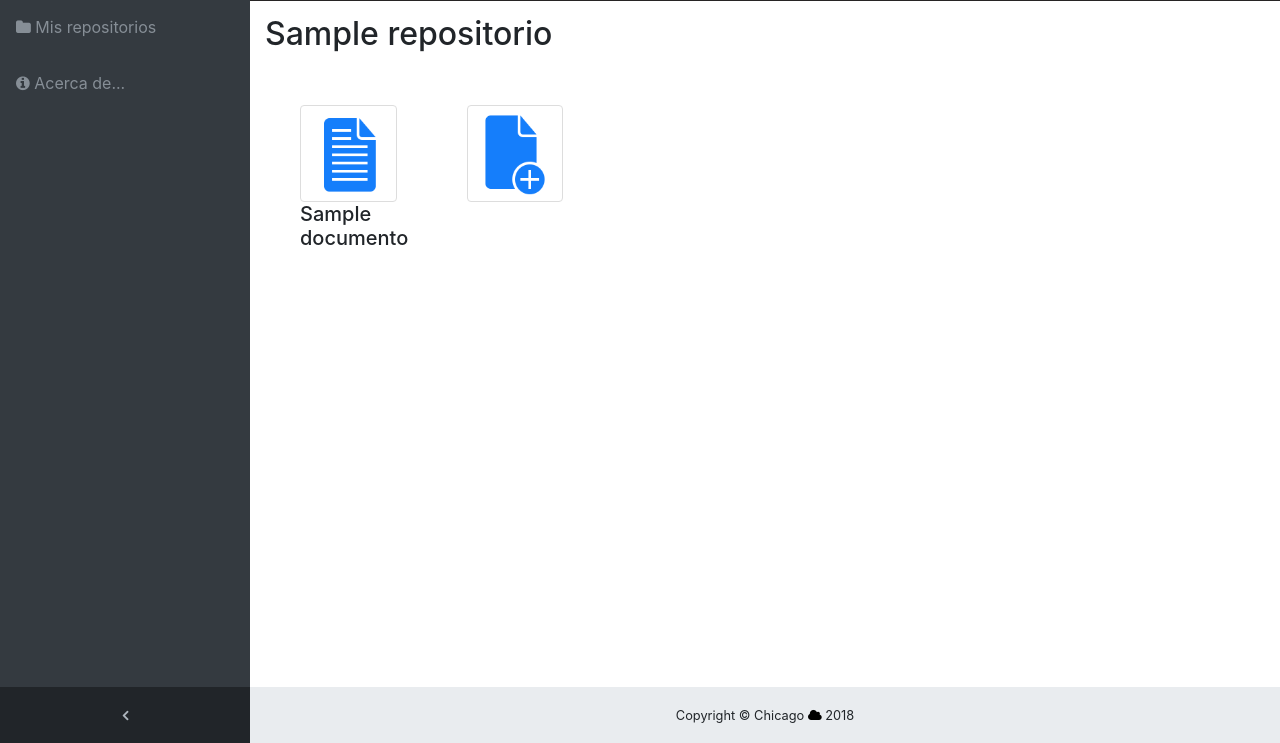
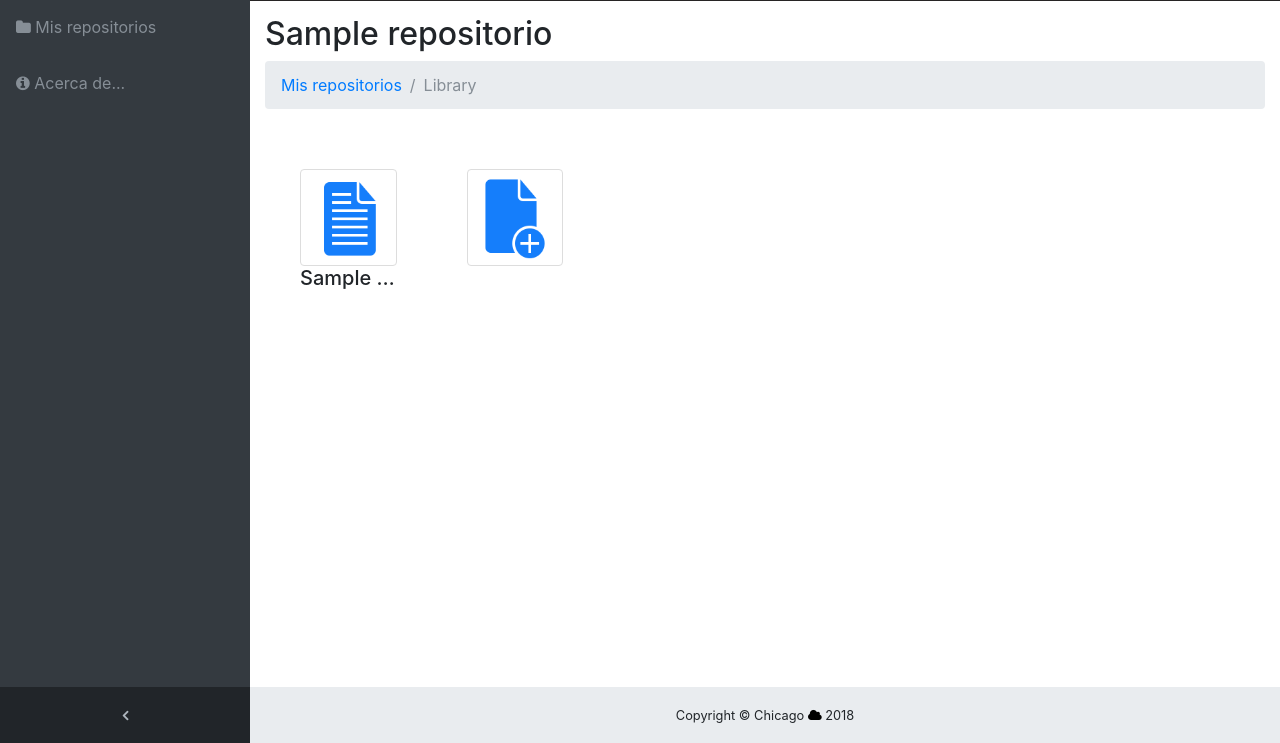
Before and after one commit to Eduardox18/Chicago, a Django app: page /documentos/1 in a window 1280 px wide. Shown: the part 57-800 px from the top of the page. Run offline with Django 3.2, Linux system fonts and the light colour scheme; a user stored in the database is signed in; tables that the repository leaves empty hold one stand-in row (values such as "Sample post"); some libraries are stand-ins or nearby versions.

Commit message:
Pequeños cambios

```diff
--- a/Chicago/Documentos/models.py
+++ b/Chicago/Documentos/models.py
@@ -1,9 +1,10 @@
 from django.db import models
+from django import forms
 from django.contrib.auth.models import User
 from django.core.validators import FileExtensionValidator
+import os
 
 class Usuario(models.Model):
-
     usuario = models.OneToOneField(User, on_delete = models.CASCADE)
     imagen_perfil = models.ImageField( validators=[FileExtensionValidator(["jpg", "png"])], upload_to="imagenesPerfil", default="")
     """Model definition for Usuario."""
@@ -15,7 +16,6 @@ class Usuario(models.Model):
         verbose_name_plural = 'Usuarios'
 
 class Repositorio(models.Model):
-
     nombre = models.CharField(max_length=100)
     idUsuario = models.ForeignKey(User, on_delete=models.CASCADE)
 
@@ -26,12 +26,11 @@ class Repositorio(models.Model):
         verbose_name_plural = 'Repositorios'
 
 class Documento(models.Model):
-
     nombreDoc = models.CharField(max_length=100)
     fechaSubida = models.DateField(auto_now_add=True)
     fechaLimite = models.DateField()
     idRepositorio = models.ForeignKey(Repositorio, on_delete=models.CASCADE)
-    documento = models.FileField()
+    documento = models.FileField(upload_to="documentos")
 
     class Meta:
         verbose_name = 'Documento'
--- a/Chicago/static/css/Modificado.css
+++ b/Chicago/static/css/Modificado.css
@@ -0,0 +1,9 @@
+.card-body {
+    max-height: 220px!important;
+}
+
+.card-title {
+    white-space: nowrap;
+    overflow: hidden !important;
+    text-overflow: ellipsis !important;
+}
--- /dev/null
+++ b/Chicago/static/js/navegacion.js
@@ -0,0 +1,3 @@
+$(document).ready(function (){
+    $("#migajas")
+});
--- a/Chicago/templates/base.html
+++ b/Chicago/templates/base.html
@@ -171,6 +171,15 @@
 
 			<h6>{% block subtitulo %}{% endblock subtitulo %}</h6>
 
+			{% if user.is_authenticated %}
+				<nav aria-label="breadcrumb">
+					<ol class="breadcrumb" id="migajas">
+						<li class="breadcrumb-item"><a href="/repositorios/">Mis repositorios</a></li>
+						<li class="breadcrumb-item active" aria-current="page">Library</li>
+					</ol>
+				</nav>
+			{% endif %}
+
 			<div style="height: 100%;">
 				{% block contenido %}{% endblock %}
 			</div>
--- a/Chicago/templates/documentos.html
+++ b/Chicago/templates/documentos.html
@@ -1,6 +1,13 @@
 {% extends "base.html" %}
 
 {% block titulo %}{{nombre_repo}}{% endblock %}
+
+
+
+{% block estilos %}
+    <link rel="stylesheet" href="/static/css/Modificado.css">
+{% endblock estilos %}
+
 
 {% block contenido %}
 <br>
@@ -8,16 +15,16 @@
     <div class="row">
 
         {% for documento in documentos %}
-        <div class="col-md-2" href="#">
+        <div class="col-md-2">
             <div class="card-body">
-                <img src="/media/icon_documento.png" href="#" class="img-thumbnail">
-                <h5 class="card-title">{{documento.nombreDoc}}</h5>
+                <a href="#"><img src="/media/icons/icon_documento.png" class="img-thumbnail"></a>
+                <h5 class="card-title text-center">{{documento.nombreDoc}}</h5>
             </div>
         </div>
         {% endfor %}
         <div class="col-sm-2">
             <div class="card-body">
-                <a href="/crearDocumento/{{id_repo}}"><img src="/media/icon_add_documento.png" class="img-thumbnail"></a>
+                <a href="/crearDocumento/{{id_repo}}"><img src="/media/icons/icon_add_documento.png" class="img-thumbnail"></a>
             </div>
         </div>
     </div>
```
Also changed, not shown: Chicago/templates/repositorios.html (+9 -3 lines), Chicago/Documentos/migrations/0004_auto_20181211_1449.py (added), Chicago/media/icons/icon_add_documento.png (renamed from Chicago/media/icon_add_documento.png), Chicago/media/icons/icon_add_repositorio.png (renamed from Chicago/media/icon_add_repositorio.png), Chicago/media/icons/icon_documento.png (renamed from Chicago/media/icon_documento.png), Chicago/media/icons/icon_repositorio.png (renamed from Chicago/media/icon_repositorio.png), 6 other files.
